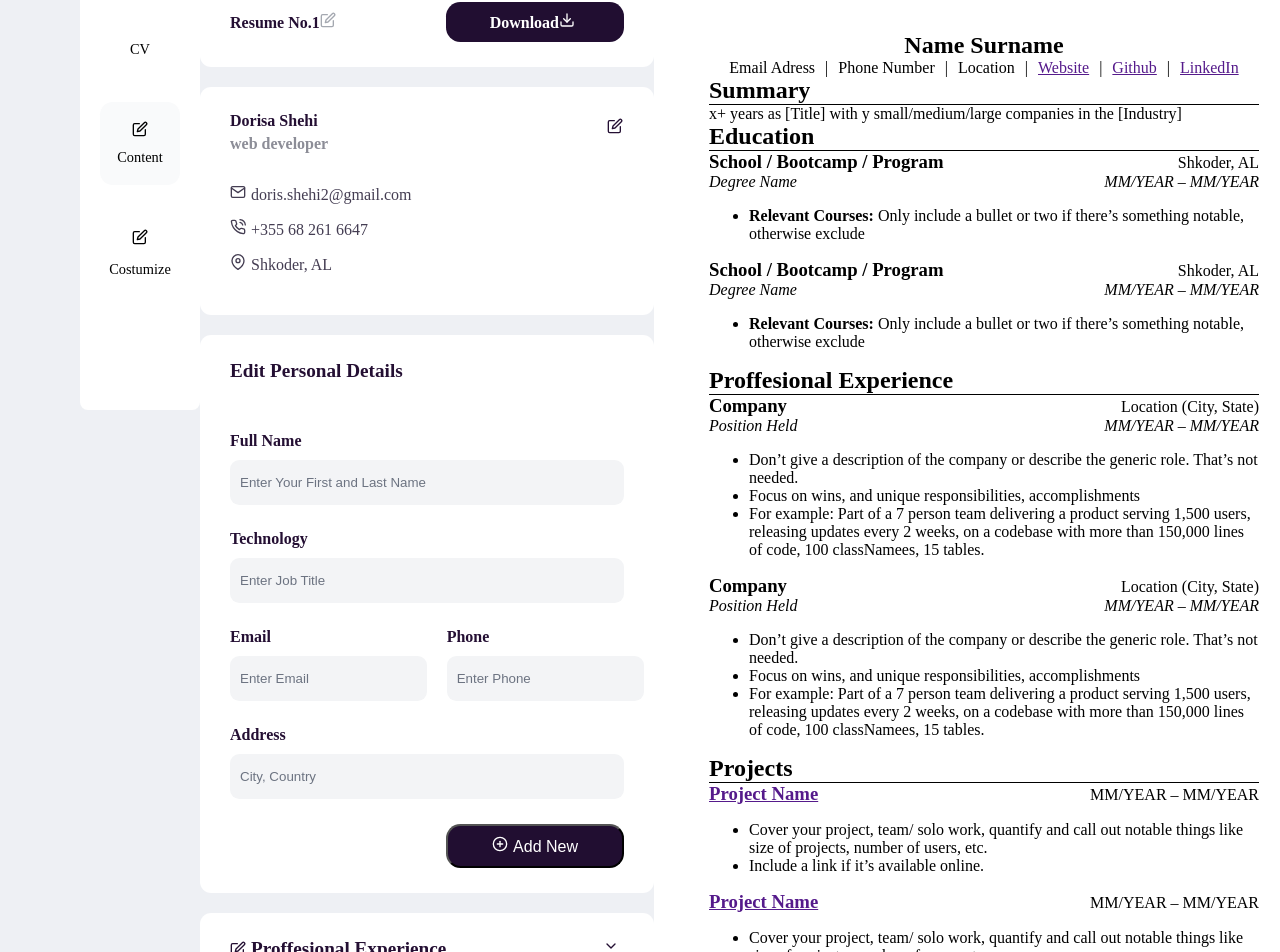
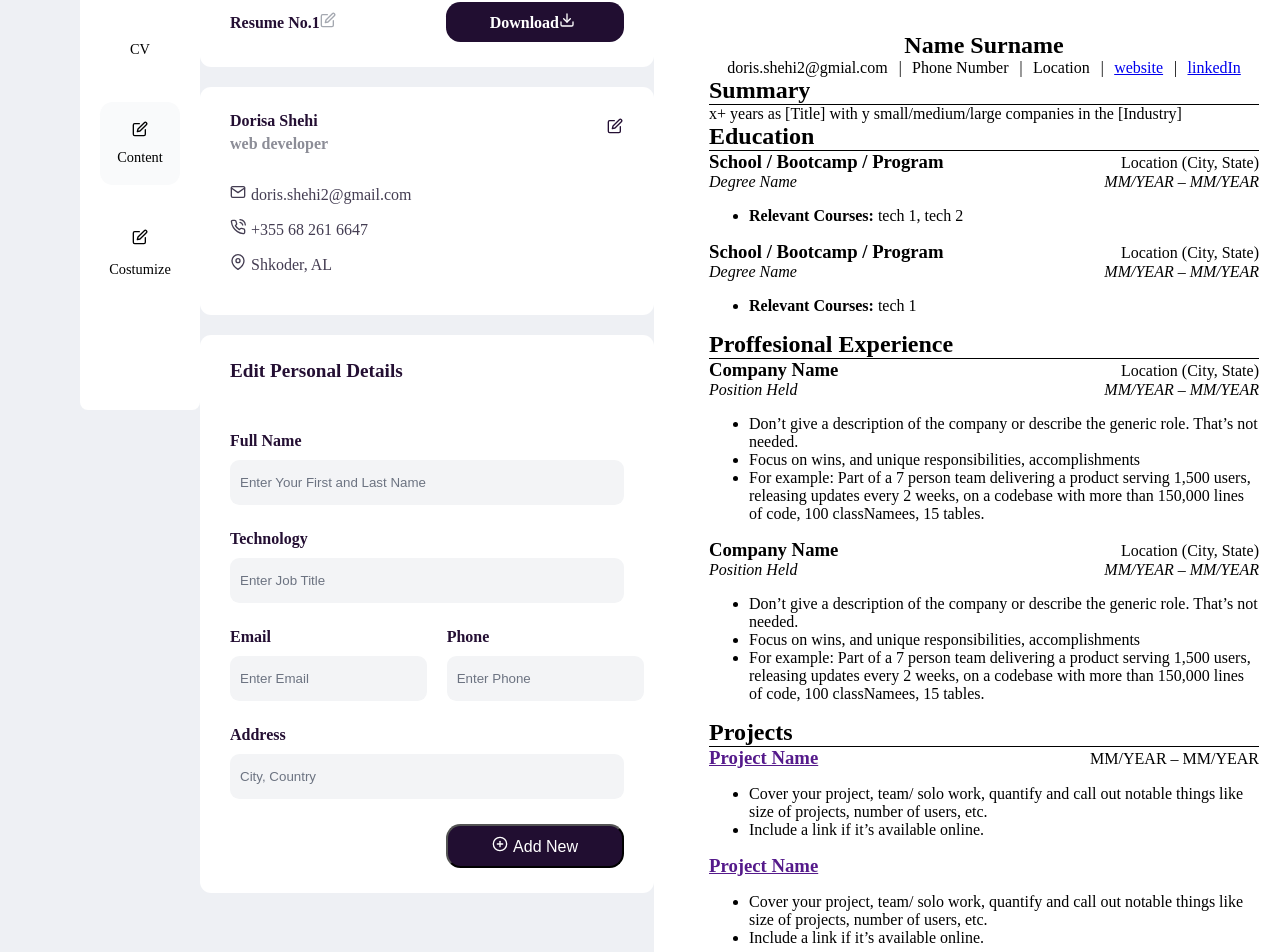
Before and after one commit to dorisashehi/resume, a React (Vite) app: page / in a window 1280 px wide. Shown: the part 138-1090 px from the top of the page. Built offline with nearby package versions, Linux system fonts and the light colour scheme.

Commit message:
CV paper default info added

```diff
--- a/src/App.jsx
+++ b/src/App.jsx
@@ -1,11 +1,15 @@
 import './App.scss'
-import CV from './Components/CV'
-import Experience from './Components/Experience'
+import CVPaper from './Components/CV'
+//import Experience from './Components/Experience'
 import Profile from './Components/Profile'
-import Skills from './Components/Skills'
+import { useState } from 'react'
+//import Skills from './Components/Skills'
+import defaultInfo from './defaultCV'
 
 function App() {
 
+
+    const [defaultCV, setDefaultCV] = useState(defaultInfo);
 
   return (
     <>
@@ -47,13 +51,12 @@ function App() {
                   </div>
 
                   <Profile />
-                  <Experience />
+                  {/* <Experience />
 
-                  <Skills />
+                  <Skills /> */}
               </div>
 
-            <CV />
-
+            <CVPaper defaultInfo = { defaultCV } />
           </main>
       </section>
 
--- a/src/Components/CV/index.jsx
+++ b/src/Components/CV/index.jsx
@@ -1,27 +1,46 @@
 import './index.scss';
+import PropTypes from 'prop-types';
 
-function CV () {
+const CVPaper  = (props) => {
+
+    const {fullName, email, phone, location, others } = props.defaultInfo.profile;
+
+    const summary = props.defaultInfo.summary;
+    const education = props.defaultInfo.education;
+    const experience = props.defaultInfo.experience;
+    const projects = props.defaultInfo.projects;
+    const skills = props.defaultInfo.skills;
+
 
     return(
         <>
             <div className="col cv-column">
 
                 <div className="row">
-                    <h1 className="cv-name">Name Surname</h1>
+                    <h1 className="cv-name">{ fullName }</h1>
                 </div>
                 <div className="website-links">
-                    <p className="item">Email Adress</p> |
-                    <p className="item">Phone Number</p> |
-                    <p className="item">Location</p> |
-                    <p className="item"><a href="">Website</a></p> |
-                    <p className="item"><a href="">Github</a></p> |
-                    <p className="item"><a href="">LinkedIn</a></p>
+                    <p className="item">{ email }</p> <em>|</em>
+                    <p className="item">{ phone }</p> <em>|</em>
+                    <p className="item">{ location }</p>
+                    {Object.entries(others).map(([key, value]) => (
+                        value !== '' && (
+                            <>
+                                <em>|</em>
+                                <p className="item">
+                                    <a href={value}>{key}</a>
+                                </p>
+                            </>
+                        )
+
+                    ))}
+
                 </div>
 
                 <div className="summary">
                     <h1 className="section-title">Summary</h1>
                     <div className="section-descr">
-                        x+ years as [Title] with y small/medium/large companies in the [Industry]
+                        {  summary }
                     </div>
 
                 </div>
@@ -29,117 +48,88 @@ function CV () {
                 <div className="general-section">
                     <h1 className="section-title">Education</h1>
                     <div className="section-descr">
+                        {
+                            Object.entries(education).map(([key, value]) => (
 
-                        <div className="item">
+                                <div className="item" key={key}>
                                     <div className="name">
-                                <h3 className="name">School / Bootcamp / Program</h3>
-                                <p className="location">Shkoder, AL</p>
+                                        <h3 className="name">{value.school}</h3>
+                                        <p className="location">{value.location}</p>
                                     </div>
                                     <div className="descr">
-                                <p className="name">Degree Name</p>
-                                <p className="date">MM/YEAR – MM/YEAR</p>
+                                        <p className="name">{value.degree}</p>
+                                        <p className="date">{value.date}</p>
                                     </div>
                                     <div className="more-info">
                                         <ul className="list">
-                                    <li className="item"><b>Relevant Courses:</b> Only include a bullet or two if there’s something notable, otherwise exclude</li>
+                                            <li className="item">
+                                                <b>Relevant Courses: </b>
+                                                { value.courses.join(', ') }
+                                            </li>
                                         </ul>
                                     </div>
                                 </div>
-
-                        <div className="item">
-                            <div className="name">
-                                <h3 className="name">School / Bootcamp / Program</h3>
-                                <p className="location">Shkoder, AL</p>
-                            </div>
-                            <div className="descr">
-                                <p className="name">Degree Name</p>
-                                <p className="date">MM/YEAR – MM/YEAR</p>
-                            </div>
-                            <div className="more-info">
-                                <ul className="list">
-                                    <li className="item"><b>Relevant Courses:</b> Only include a bullet or two if there’s something notable, otherwise exclude</li>
-                                </ul>
+                            ))
+                        }
                     </div>
                 </div>
-
-
-                    </div>
-                </div>
-
-
 
                 <div className="general-section">
                     <h1 className="section-title">Proffesional Experience</h1>
                     <div className="section-descr">
+                        {
+                            Object.entries(experience).map(([key, experience]) => (
 
-                        <div className="item">
+                                <div className="item" key={key}>
                                     <div className="name">
-                                <h3 className="name">Company</h3>
-                                <p className="location">Location (City, State)</p>
+                                        <h3 className="name">{experience.company}</h3>
+                                        <p className="location">{experience.location}</p>
                                     </div>
                                     <div className="descr">
-                                <p className="name">Position Held</p>
-                                <p className="date">MM/YEAR – MM/YEAR</p>
+                                        <p className="name">{experience.position}</p>
+                                        <p className="date">{experience.date}</p>
                                     </div>
                                     <div className="more-info">
                                         <ul className="list">
-                                    <li className="item">Don’t give a description of the company or describe the generic role. That’s not needed.</li>
-                                    <li className="item">Focus on wins, and unique responsibilities, accomplishments</li>
-                                    <li className="item">For example: Part of a 7 person team delivering a product serving 1,500 users, releasing updates every 2 weeks, on a codebase with more than 150,000 lines of code, 100 classNamees, 15 tables.</li>
+                                            {
+                                                experience.responsibilities.map((item, index) => (
+                                                    <li className="item" key={index}>{item}</li>
+                                                ))
+                                            }
                                         </ul>
                                     </div>
                                 </div>
+                            ))
+                        }
 
-                        <div className="item">
-                            <div className="name">
-                                <h3 className="name">Company</h3>
-                                <p className="location">Location (City, State)</p>
-                            </div>
-                            <div className="descr">
-                                <p className="name">Position Held</p>
-                                <p className="date">MM/YEAR – MM/YEAR</p>
-                            </div>
-                            <div className="more-info">
-                                <ul className="list">
-                                    <li className="item">Don’t give a description of the company or describe the generic role. That’s not needed.</li>
-                                    <li className="item">Focus on wins, and unique responsibilities, accomplishments</li>
-                                    <li className="item">For example: Part of a 7 person team delivering a product serving 1,500 users, releasing updates every 2 weeks, on a codebase with more than 150,000 lines of code, 100 classNamees, 15 tables.</li>
-                                </ul>
-                            </div>
-                        </div>
                     </div>
                 </div>
 
                 <div className="general-section">
                     <h1 className="section-title">Projects</h1>
                     <div className="section-descr">
+                        {
+                            Object.entries(projects).map(([key, project]) => (
 
-                        <div className="item">
+                                <div className="item" key={key}>
                                     <div className="name">
-                                <h3 className="name"><a href="">Project Name</a></h3>
-                                <p className="date">MM/YEAR – MM/YEAR</p>
+                                        <h3 className="name">
+                                            <a href="">{project.pro_name}</a>
+                                        </h3>
+                                        <p className="date">{project.date}</p>
                                     </div>
                                     <div className="more-info">
                                         <ul className="list">
-                                    <li className="item">Cover your project, team/ solo work, quantify and call out notable things like size of projects, number of users, etc.</li>
-                                    <li className="item">Include a link if it’s available online.</li>
+                                            {
+                                                project.work_done.map((item, index) => (
+                                                    <li className="item" key={index}>{item}</li>
+                                                ))
+                                            }
                                         </ul>
                                     </div>
                                 </div>
-
-                        <div className="item">
-                            <div className="name">
-                                <h3 className="name"><a href="">Project Name</a></h3>
-                                <p className="date">MM/YEAR – MM/YEAR</p>
-                            </div>
-                            <div className="more-info">
-                                <ul className="list">
-                                    <li className="item">Cover your project, team/ solo work, quantify and call out notable things like size of projects, number of users, etc.</li>
-                                    <li className="item">Include a link if it’s available online.</li>
-                                </ul>
-                            </div>
-                        </div>
-
+                            ))
+                        }
                    </div>
                 </div>
 
@@ -149,8 +139,15 @@ function CV () {
                         <div className="item">
                             <div className="more-info">
                                 <ul className="list">
-                                    <li className="item"><b>Skill Name: </b>Technologies included</li>
-                                    <li className="item"><b>Skill Name: </b>Technologies included</li>
+                                    {
+                                        skills.map((item, key) => (
+                                            <li className="item" key={key}>
+                                                <b>{ item.skill_name }: </b>
+                                                { item.technologies.join(', ')}
+                                            </li>
+
+                                        ))
+                                    }
                                 </ul>
                             </div>
                         </div>
@@ -162,4 +159,8 @@ function CV () {
 
 }
 
-export default CV
+CVPaper.propTypes = {
+    defaultInfo: PropTypes.object.isRequired
+};
+
+export default CVPaper;
--- a/src/Components/Profile/index.jsx
+++ b/src/Components/Profile/index.jsx
@@ -70,11 +70,7 @@ function Profile () {
                 </div>
             </div>
         </>
-
     )
-
-
-
 }
 
 export default Profile
--- /dev/null
+++ b/src/defaultCV.js
@@ -0,0 +1,93 @@
+const defaultInfo = {
+
+    profile: {
+        fullName: 'Name Surname',
+        email: 'doris.shehi2@gmial.com',
+        phone: 'Phone Number',
+        location: 'Location',
+        others: {
+            website: 'https://',
+            github: '',
+            linkedIn: 'https://'
+        }
+    },
+    summary: 'x+ years as [Title] with y small/medium/large companies in the [Industry]',
+    education: [
+        {
+            school: 'School / Bootcamp / Program',
+            location: 'Location (City, State)',
+            degree: 'Degree Name',
+            date: 'MM/YEAR – MM/YEAR',
+            courses: ['tech 1', 'tech 2'],
+        },
+        {
+            school: 'School / Bootcamp / Program',
+            location: 'Location (City, State)',
+            degree: 'Degree Name',
+            date: 'MM/YEAR – MM/YEAR',
+            courses: ['tech 1'],
+        }
+    ],
+    experience: [
+        {
+            company: 'Company Name',
+            location: 'Location (City, State)',
+            position: 'Position Held',
+            date: 'MM/YEAR – MM/YEAR',
+            responsibilities: [
+                'Don’t give a description of the company or describe the generic role. That’s not needed.',
+                'Focus on wins, and unique responsibilities, accomplishments',
+                'For example: Part of a 7 person team delivering a product serving 1,500 users, releasing updates every 2 weeks, on a codebase with more than 150,000 lines of code, 100 classNamees, 15 tables.',
+            ]
+        },
+        {
+            company: 'Company Name',
+            location: 'Location (City, State)',
+            position: 'Position Held',
+            date: 'MM/YEAR – MM/YEAR',
+            responsibilities: [
+                'Don’t give a description of the company or describe the generic role. That’s not needed.',
+                'Focus on wins, and unique responsibilities, accomplishments',
+                'For example: Part of a 7 person team delivering a product serving 1,500 users, releasing updates every 2 weeks, on a codebase with more than 150,000 lines of code, 100 classNamees, 15 tables.',
+            ]
+        }
+    ],
+    projects: [
+        {
+            pro_name: 'Project Name',
+            date: 'MM/YEAR – MM/YEAR',
+            work_done: [
+                'Cover your project, team/ solo work, quantify and call out notable things like size of projects, number of users, etc.',
+                'Include a link if it’s available online.'
+            ]
+
+        },
+        {
+            pro_name: 'Project Name',
+            work_done: [
+                'Cover your project, team/ solo work, quantify and call out notable things like size of projects, number of users, etc.',
+                'Include a link if it’s available online.'
+            ]
+
+        }
+    ],
+    skills: [
+        {
+            skill_name: 'Skill Name:',
+            technologies: [
+                'Tech 1',
+                'Tech 2'
+            ]
+        },
+        {
+            skill_name: 'Skill Name:',
+            technologies: [
+                'Tech 3',
+                'Tech 4'
+            ]
+        }
+    ]
+
+}
+
+export default defaultInfo
```
Lines whose indentation alone changed are shown as unchanged.
